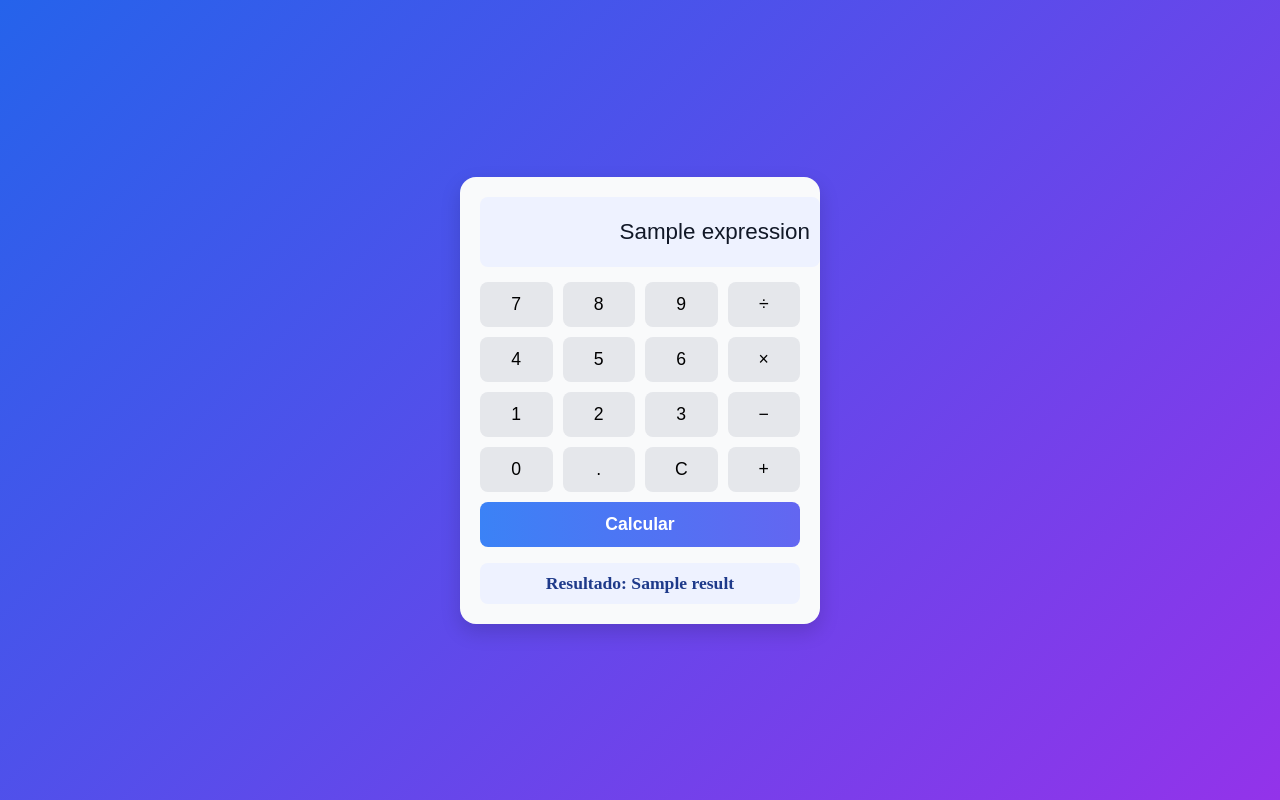
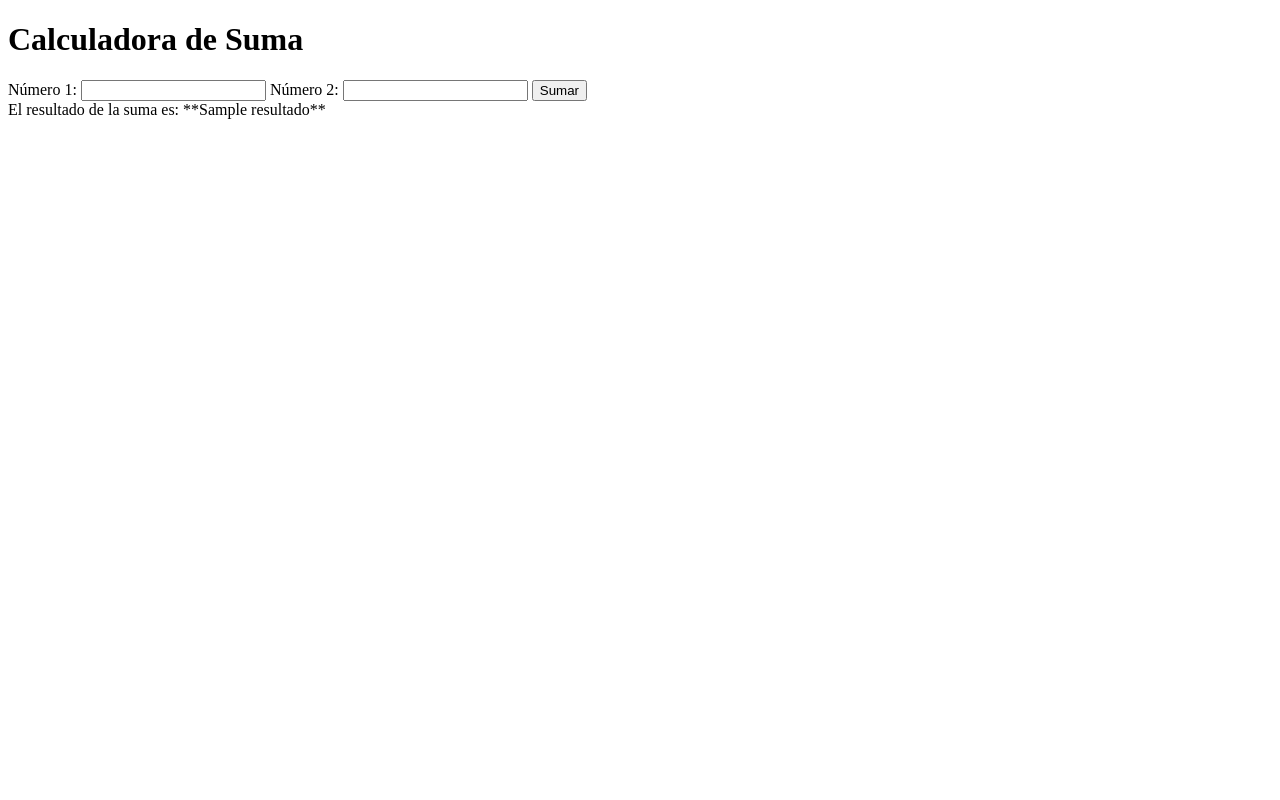
Before and after one commit to 211G0378/calculadora-flask, a Flask app: template templates/index.html in a window 1280 px wide. Run offline with Flask 3, Linux system fonts and the light colour scheme; the template is opened without the code that fills it: most values are stand-ins (such as "Sample title", 1, 10 or a date in 2020).

Commit message:
Update index.html

```diff
--- a/templates/index.html
+++ b/templates/index.html
@@ -1,52 +1,30 @@
-<!doctype html>
+<!DOCTYPE html>
 <html lang="es">
-  <head>
-    <meta charset="utf-8" />
-    <meta name="viewport" content="width=device-width, initial-scale=1" />
+<head>
+    <meta charset="UTF-8">
     <title>Calculadora Flask</title>
-    <link rel="stylesheet" href="{{ url_for('static', filename='css/style.css') }}">
-    <link rel="preconnect" href="https://fonts.googleapis.com">
-    <link rel="preconnect" href="https://fonts.gstatic.com" crossorigin>
-    <link href="https://fonts.googleapis.com/css2?family=Poppins:wght@400;500;600&display=swap" rel="stylesheet">
-  </head>
 
-  <body>
-    <div class="calculator">
-      <form method="post">
-        <input type="text" name="expression" value="{{ expression or '' }}" readonly class="display" />
+</head>
+<body>
+    <div class="container">
+        <h1>Calculadora de Suma</h1>
+        <form method="POST">
+            <label for="num1">Número 1:</label>
+            <input type="number" step="any" name="num1" required>
 
-        <div class="buttons">
-          <button type="submit" name="btn" value="7">7</button>
-          <button type="submit" name="btn" value="8">8</button>
-          <button type="submit" name="btn" value="9">9</button>
-          <button type="submit" name="btn" value="/">÷</button>
+            <label for="num2">Número 2:</label>
+            <input type="number" step="any" name="num2" required>
 
-          <button type="submit" name="btn" value="4">4</button>
-          <button type="submit" name="btn" value="5">5</button>
-          <button type="submit" name="btn" value="6">6</button>
-          <button type="submit" name="btn" value="*">×</button>
+            <button type="submit">Sumar</button>
+        </form>
 
-          <button type="submit" name="btn" value="1">1</button>
-          <button type="submit" name="btn" value="2">2</button>
-          <button type="submit" name="btn" value="3">3</button>
-          <button type="submit" name="btn" value="-">−</button>
-
-          <button type="submit" name="btn" value="0">0</button>
-          <button type="submit" name="btn" value=".">.</button>
-          <button type="submit" name="btn" value="C">C</button>
-          <button type="submit" name="btn" value="+">+</button>
-
-          <button type="submit" name="btn" value="=" class="equal">Calcular</button>
-        </div>
-      </form>
-
-      {% if result is not none %}
-        <div class="result">Resultado: {{ result }}</div>
-      {% endif %}
-
-      {% if error %}
-        <div class="alert-error">{{ error }}</div>
-      {% endif %}
+        {% if error %}
+            <div class="error">{{ error }}</div>
+        {% elif resultado is not none %}
+            <div class="resultado">
+                El resultado de la suma es: **{{ resultado }}**
+            </div>
+        {% endif %}
     </div>
-  </body>
+</body>
 </html>
```
